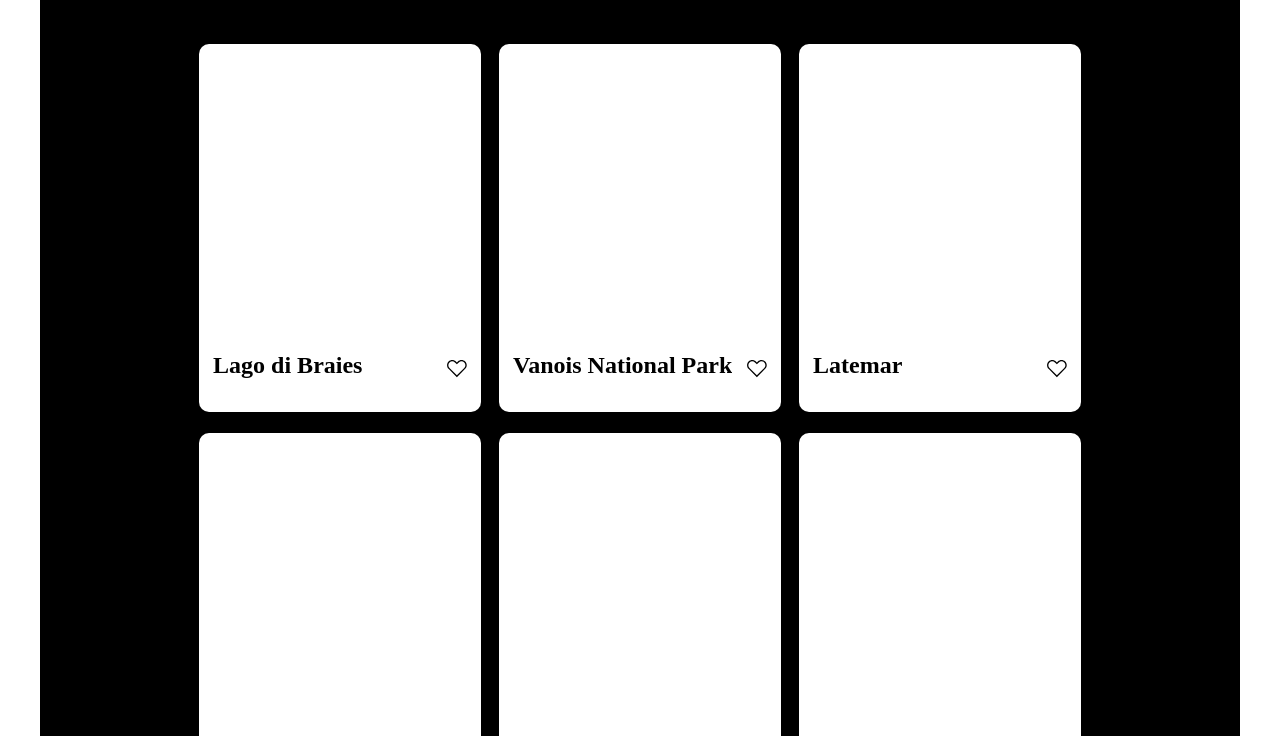
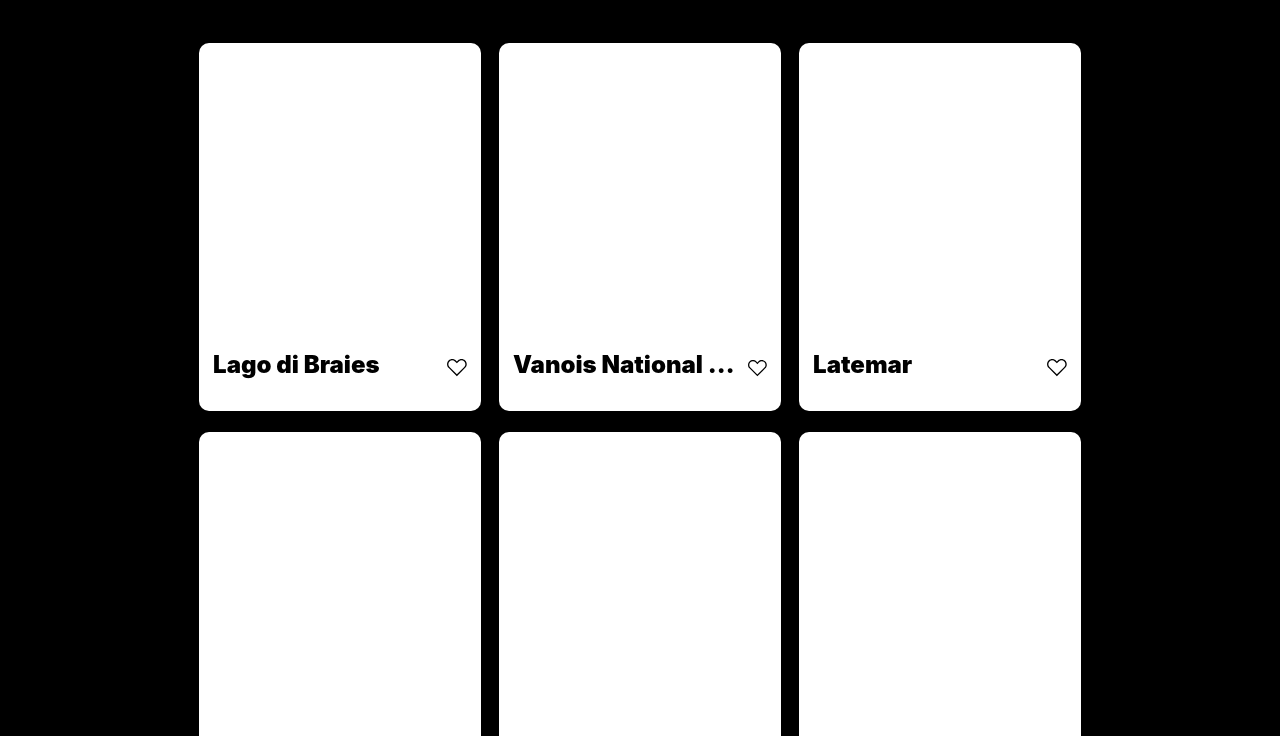
Before and after one commit to ChristinaCattane/web_project_4, a plain HTML site: page index.html in a window 1280 px wide. Shown: the part 290-1026 px from the top of the page. Drawn offline with Linux system fonts and the light colour scheme.

Commit message:
Add files via upload

```diff
--- /dev/null
+++ b/blocks/page/__content/page__content.css
@@ -0,0 +1,10 @@
+.page {
+    max-width: 1200px;
+    margin: 0 auto;
+    background: black;
+  }
+  @media screen and (max-width: 350px) {
+  .page {
+      max-width: 350px;
+  }
+  }
--- a/blocks/page/page.css
+++ b/blocks/page/page.css
@@ -1,10 +1,8 @@
+@import url(./__content/page__content.css);
+
 .page {
-  max-width: 1200px;
+  font-family: 'Inter', 'Arial', sans-serif;
+  background-color: #000;
+  max-width: 882px;
   margin: 0 auto;
-  background: black;
 }
-@media screen and (max-width: 350px) {
-.page {
-    max-width: 350px;
-}
-}
--- a/index.html
+++ b/index.html
@@ -8,8 +8,8 @@
     <title>Around the U.S.</title>
 </head>
 
-<body class="root">
-    <div class="page">
+<body class="page">
+    <div class="page__content">
         <header class="header">
             <img class="header__logo" src="./images/Vector.svg" alt="Around the U.S. logo">
         </header>
```
